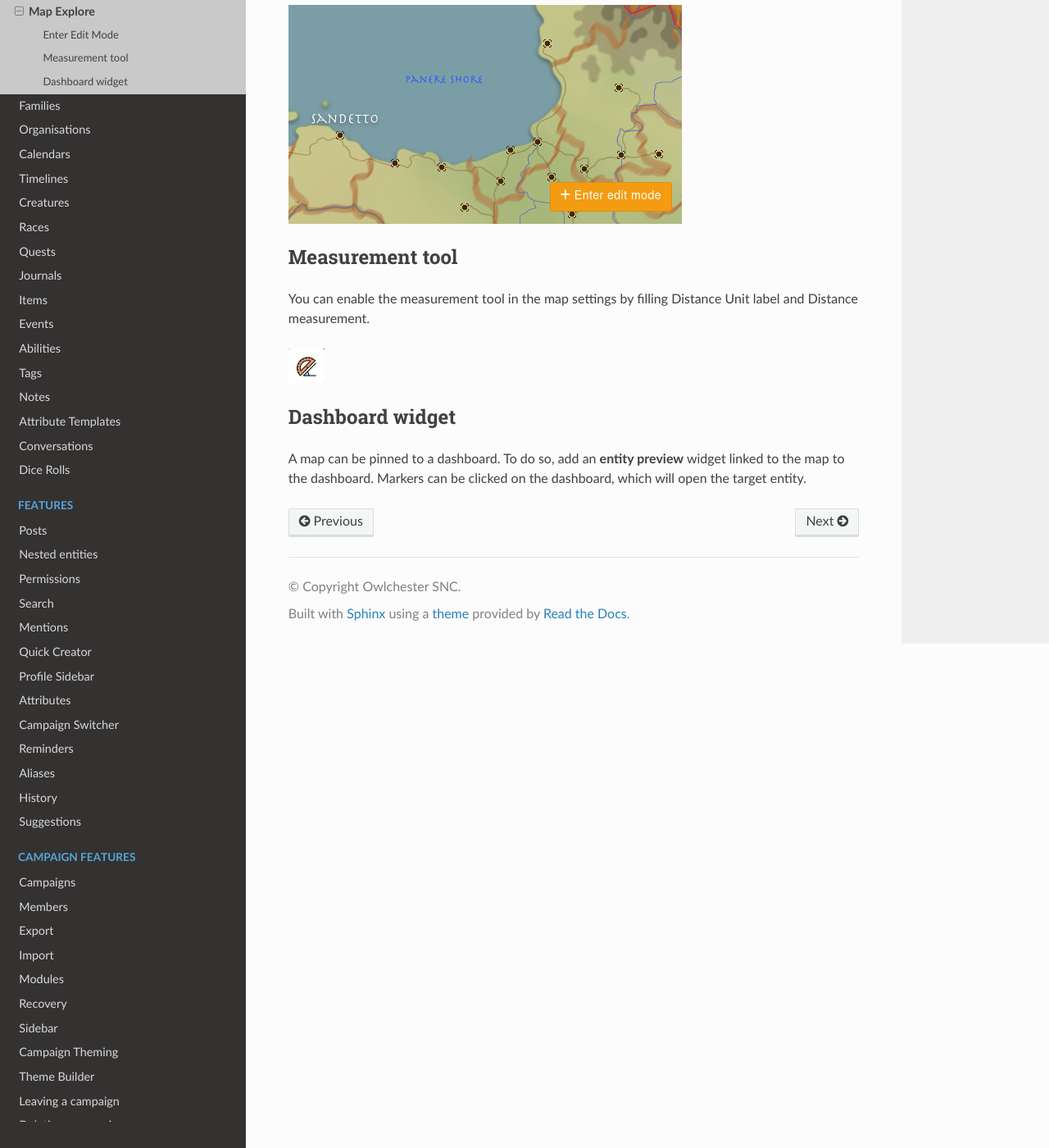
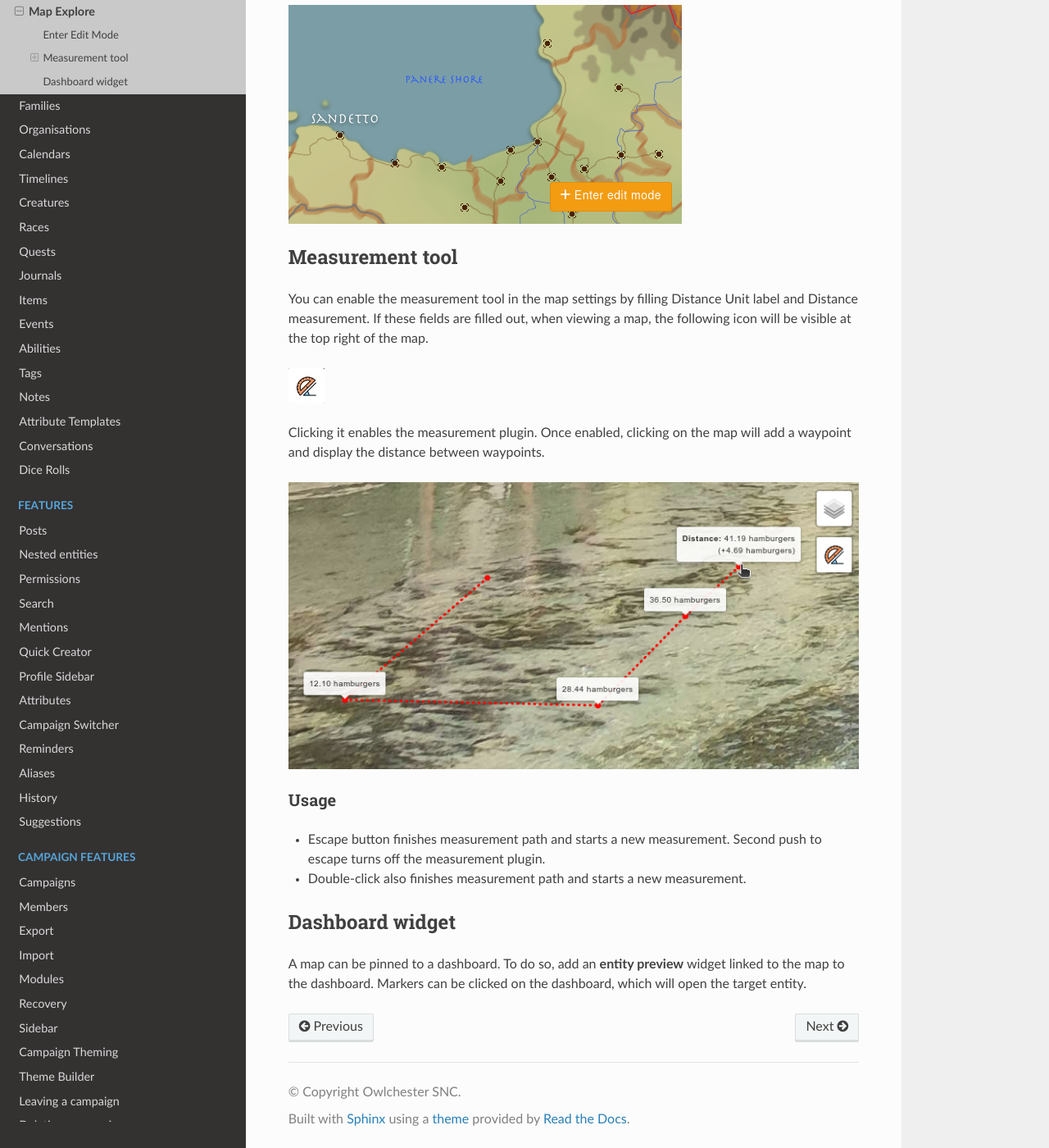
Before and after one commit to owlchester/kanka-docs, a Sphinx documentation site: the page built from docs/entities/maps/explore.md, in a window 1280 px wide and 1400 px high, scrolled down 804 px. Shown: the whole window at 82% size. Built offline with Sphinx 7.4.7 and the Read the Docs theme 3.1.0, drawn with Linux system fonts in a browser that asks for light colours; pages that are not in the unit, such as notebooks, are missing from menus.

Commit message:
Map measurement plugin

```diff
--- a/docs/entities/maps/explore.md
+++ b/docs/entities/maps/explore.md
@@ -14,9 +14,19 @@ If you can edit the map, a button at the bottom right will show up called **Edit
 ![Enter edit mode button](img/map-edit-mode.png)
 
 ## Measurement tool
-You can enable the measurement tool in the map settings by filling Distance Unit label and Distance measurement.
+
+You can enable the measurement tool in the map settings by filling Distance Unit label and Distance measurement. If these fields are filled out, when viewing a map, the following icon will be visible at the top right of the map.
 
 ![Measurement tool icon](img/map-measurement-tool.jpg)
+
+Clicking it enables the measurement plugin. Once enabled, clicking on the map will add a waypoint and display the distance between waypoints.
+
+![Example measurement](img/map-explore-measurement-example.png)
+
+### Usage
+
+* Escape button finishes measurement path and starts a new measurement. Second push to escape turns off the measurement plugin.
+* Double-click also finishes measurement path and starts a new measurement.
 
 ## Dashboard widget
 
```
Also changed, not shown: docs/entities/maps/img/map-explore-measurement-example.png (added).
